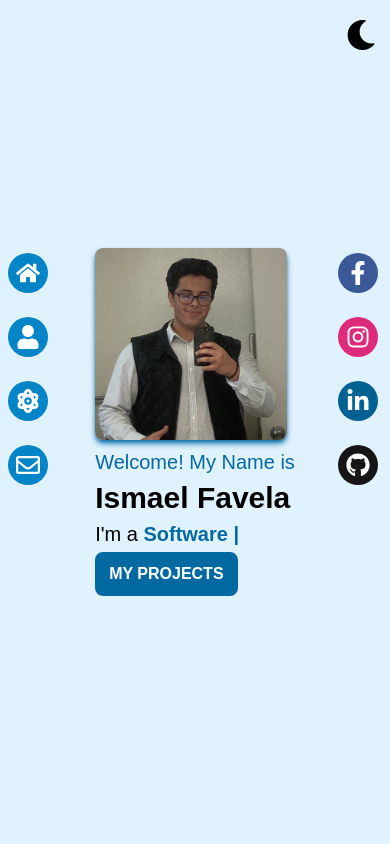
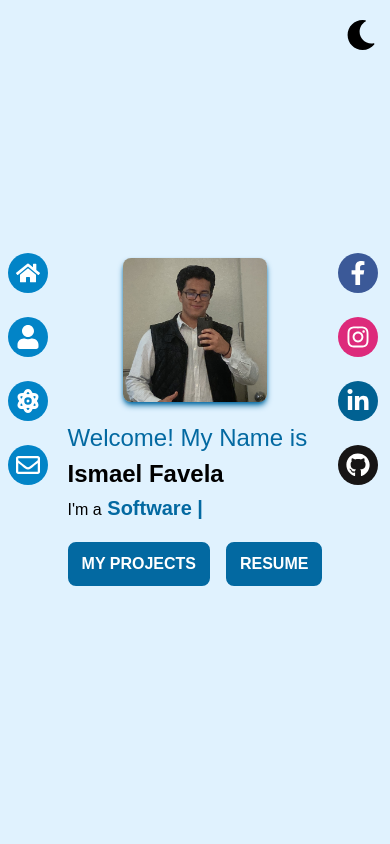
Before and after one commit to ismafavesco/Portfolio, a React (Create React App) app: page / in a window 390 px wide. Shown: the top 844 px of the page. Built offline with nearby package versions, Linux system fonts and the light colour scheme.

Commit message:
Update Home.jsx

```diff
--- a/src/components/Home.jsx
+++ b/src/components/Home.jsx
@@ -9,22 +9,22 @@ const Home = () => {
   return (
     <div
       name="home"
-      className="  bg-sky-100 dark:bg-slate-900 dark:text-white h-screen w-full flex-col flex items-left font-myfont"
+      className="bg-sky-100 dark:bg-slate-900 dark:text-white h-screen w-full flex-col flex items-left font-myfont"
     >
       <div className="w-2/3 mx-auto h-full flex flex-col justify-center items-center sm:flex-row">
-        <div className="sm:flex gap-4 items-center">
-          <div className=" h-48 w-48 sm:h-60 sm:w-60">
+        <div className="sm:flex  gap-4 items-center">
+          <div className=" mx-auto h-36 w-36 sm:h-60 sm:w-60">
             <img
               src={Me}
               alt=""
               className="w-full object-cover h-full shadow-md shadow-sky-700 rounded-lg"
             />
           </div>
-          <div className="mt-2">
-            <p className="text-sky-700 text-xl sm:text-2xl mb-1">Welcome! My Name is</p>
-            <h1 className="sm:text-6xl text-3xl mb-1 font-bold">Ismael Favela </h1>
-            <p className=" text-xl sm:text-4xl mb-1">I'm a
-            <span className="text-sky-700 text-xl sm:text-3xl mb-1 font-bold"> </span>
+          <div className="mt-5">
+            <p className="text-sky-700 text-2xl :text-2xl mb-1">Welcome! My Name is</p>
+            <h1 className="sm:text-6xl text-2xl mb-1 font-bold">Ismael Favela </h1>
+            <p className=" text-l sm:text-4xl mb-5 mx-aut"> I'm a
+            <span className=" text-sky-700 text-xl sm:text-3xl mb-1 font-bold"> </span>
              {/*ANIMATION */}
             <TypeAnimation
             sequence={['Programmer',2000 , 'Software Engineer',2000, 'Technology Fan',2000]}
@@ -40,6 +40,12 @@ const Home = () => {
                 My Projects
               </button>
             </Link>
+
+            <button className="ml-4 py-2 px-3 border-2 border-sky-700 bg-sky-700 rounded-lg text-white font-bold uppercase hover:bg-transparent hover:text-sky-700 duration-300"
+                 onClick={() => window.open('https://drive.google.com/file/d/1Bak0pRGEsHW7iyyHP_byKe0jrUvHtk_b/view?usp=share_link')} >
+                  Resume
+                  </button>
+
           </div>
         </div>
       </div>
```
